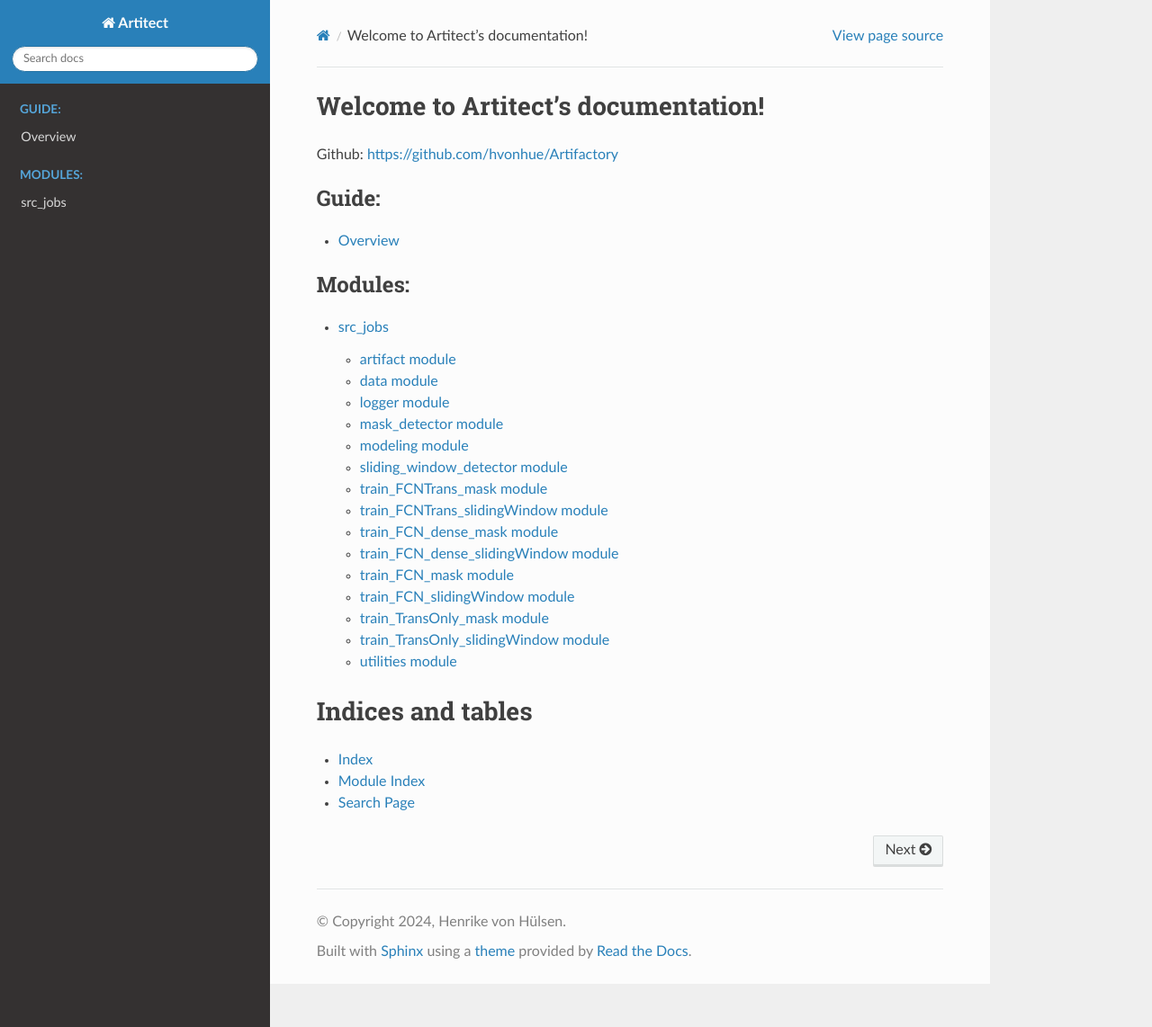
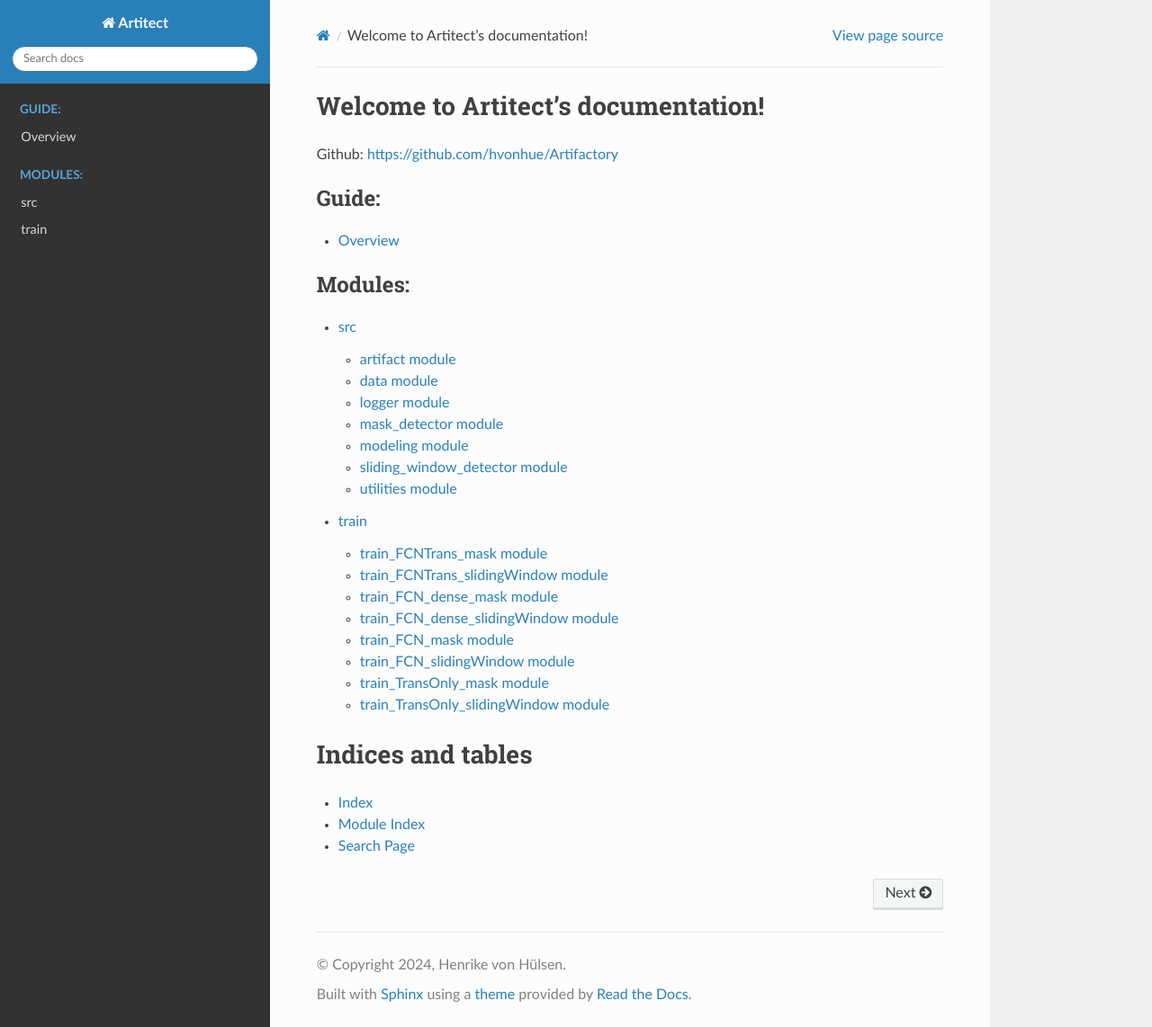
Before and after one commit to hvonhue/Artifactory, a Sphinx documentation site: the page built from docs/index.rst, in a window 1280 px wide and 1142 px high. Shown: the whole window at 90% size. Built offline with Sphinx 7.4.7 and the Read the Docs theme 2.0.0, drawn with Linux system fonts in a browser that asks for light colours.

Commit message:
docs refactoring

```diff
--- a/docs/index.rst
+++ b/docs/index.rst
@@ -21,9 +21,6 @@
    modules
 
 
-
-
-
 Indices and tables
 ==================
 
--- a/docs/modules.rst
+++ b/docs/modules.rst
@@ -1,4 +1,4 @@
-src_jobs
+src
 ========
 
 .. toctree::
@@ -10,6 +10,15 @@
    mask_detector
    modeling
    sliding_window_detector
+   utilities
+
+
+train
+========
+
+.. toctree::
+   :maxdepth: 4
+
    train_FCNTrans_mask
    train_FCNTrans_slidingWindow
    train_FCN_dense_mask
```
Also changed, not shown: other parts of docs/modules.rst (+0 -1 lines).
